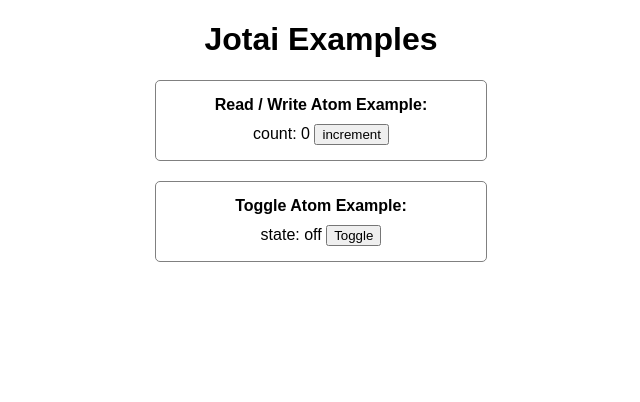
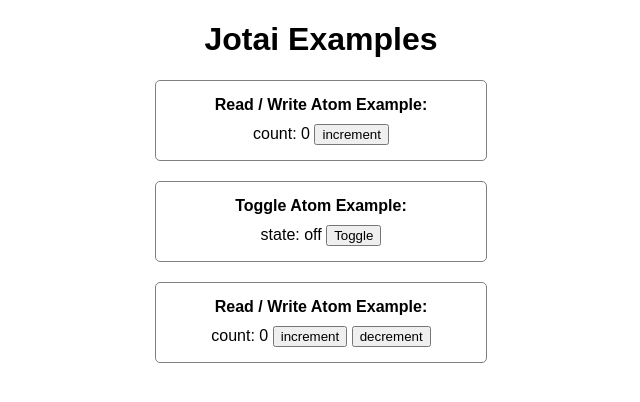
Before and after one commit to stevemolitor/jotai-examples, a React (Create React App) app: page / in a window 1280 px wide. Shown: the top 402 px of the page, without its empty margins (319-959 px from the left). Built offline with nearby package versions, Linux system fonts and the light colour scheme.

Commit message:
EncapsulatedAtomExample

```diff
--- a/src/App.tsx
+++ b/src/App.tsx
@@ -1,6 +1,7 @@
 import { Suspense } from "react";
 import { ReadWriteAtomExample } from "./read-write-atom/ReadWriteAtomExample";
 import { ToggleExample } from "./toggle/ToggleExample";
+import { EncapsulatedAtomExample } from "./encapsulated-atom/EncapsulatedAtomExample";
 
 const App = () => (
   <Suspense fallback="Loading...">
@@ -8,6 +9,7 @@
       <h1>Jotai Examples</h1>
       <ReadWriteAtomExample />
       <ToggleExample />
+      <EncapsulatedAtomExample />
     </div>
   </Suspense>
 );
--- /dev/null
+++ b/src/encapsulated-atom/EncapsulatedAtomExample.tsx
@@ -0,0 +1,17 @@
+import { useCount } from "./state";
+
+export const EncapsulatedAtomExample = () => {
+  const { count, increment, decrement } = useCount();
+
+  return (
+    <div className="example">
+      <>
+        <div className="example-title">Read / Write Atom Example:</div>
+        <div>
+          count: {count} <button onClick={increment}>increment</button>{" "}
+          <button onClick={decrement}>decrement</button>
+        </div>
+      </>
+    </div>
+  );
+};
--- /dev/null
+++ b/src/encapsulated-atom/state.ts
@@ -0,0 +1,23 @@
+import { atom, useAtomValue, useSetAtom } from "jotai";
+import { useMemo } from "react";
+
+const countAtom = atom(0);
+
+const incrementAtom = atom(null, (get, set) =>
+  set(countAtom, get(countAtom) + 1)
+);
+
+const decrementAtom = atom(null, (get, set) =>
+  set(countAtom, get(countAtom) - 1)
+);
+
+export const useCount = () => {
+  const increment = useSetAtom(incrementAtom);
+  const decrement = useSetAtom(decrementAtom);
+  const count = useAtomValue(countAtom);
+
+  return useMemo(
+    () => ({ increment, decrement, count }),
+    [count, increment, decrement]
+  );
+};
```
